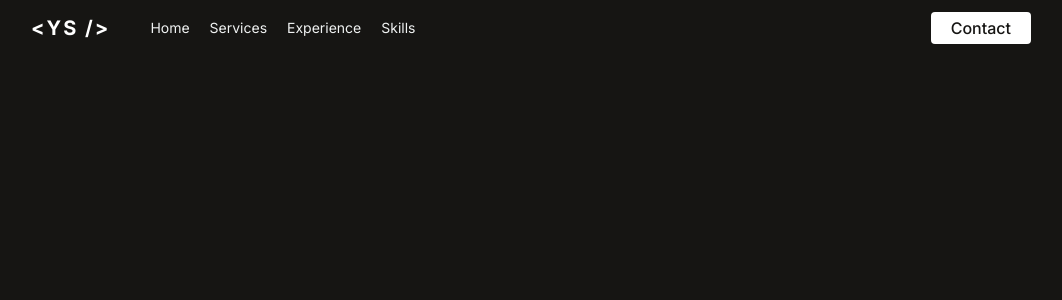
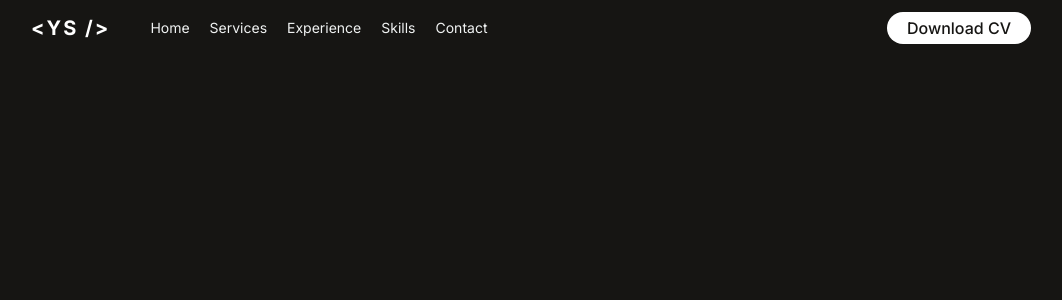
Before and after one commit to EdWIN1021/portfolio, a Next.js app: page / in a window 1280 px wide. Shown: the top 300 px of the page, without its empty margins (109-1171 px from the left). Built offline with nearby package versions, Linux system fonts and the light colour scheme.

Commit message:
feat: add download button

```diff
--- a/app/components/Header.tsx
+++ b/app/components/Header.tsx
@@ -1,6 +1,14 @@
+"use client";
+
 import Link from "next/link";
 
 const Header = () => {
+  const downloadCV = () => {
+    window.open(
+      "https://firebasestorage.googleapis.com/v0/b/portfolio-3b344.appspot.com/o/Yang%20Shi%20Resume.docx?alt=media&token=3c55a47b-a001-446c-8f3a-02d37257305a"
+    );
+  };
+
   return (
     <div className="flex items-center justify-center p-3 w-[80%] m-auto">
       <div className="mr-10">
@@ -12,28 +20,36 @@ const Header = () => {
       </div>
 
       <nav className="flex-1 flex gap-5 text-[#f0f2f2] text-sm">
-        <Link href={"/"}>
+        <Link className="hover:text-[#d9dbdb]" href={"/"}>
           <span>Home</span>
         </Link>
 
-        <Link href={"/"}>
+        <Link className="hover:text-[#d9dbdb]" href={"/"}>
           <span>Services</span>
         </Link>
 
-        <Link href={"/"}>
+        <Link className="hover:text-[#d9dbdb]" href={"/"}>
           <span>Experience</span>
         </Link>
 
-        <Link href={"/"}>
+        <Link className="hover:text-[#d9dbdb]" href={"/"}>
           <span>Skills</span>
+        </Link>
+
+        <Link className="hover:text-[#d9dbdb]" href={"/"}>
+          <span>Contact</span>
         </Link>
       </nav>
 
-      <button className="bg-white text-[#161513] px-5 py-1 font-medium text-base rounded">
-        Contact
+      <button
+        className="bg-white hover:bg-[#d9dbdb] text-[#161513] px-5 py-1 font-medium text-base rounded-full"
+        onClick={downloadCV}
+      >
+        Download CV
       </button>
     </div>
   );
 };
 
 export default Header;
+//https://firebasestorage.googleapis.com/v0/b/portfolio-3b344.appspot.com/o/Yang%20Shi%20Resume.docx?alt=media&token=3c55a47b-a001-446c-8f3a-02d37257305a
```
